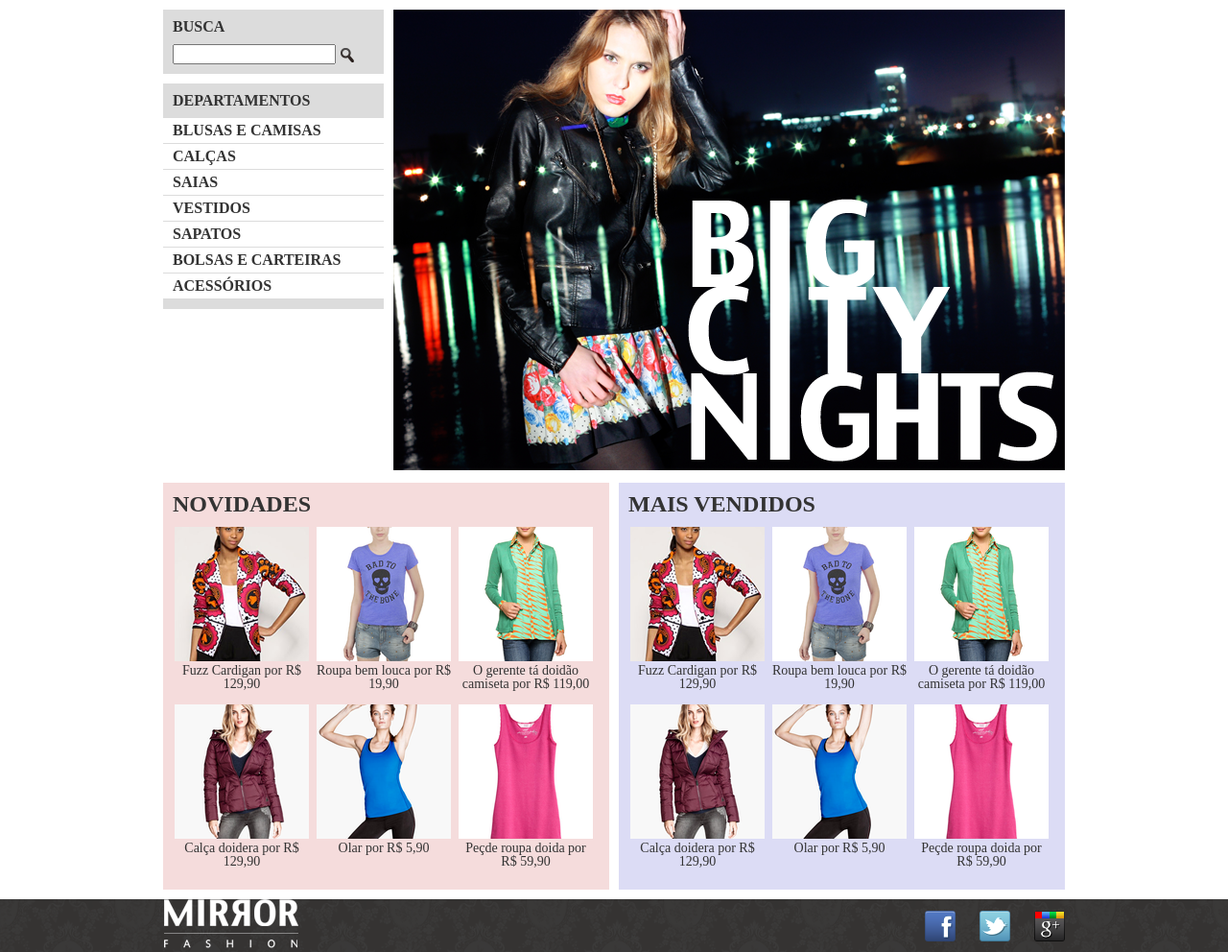
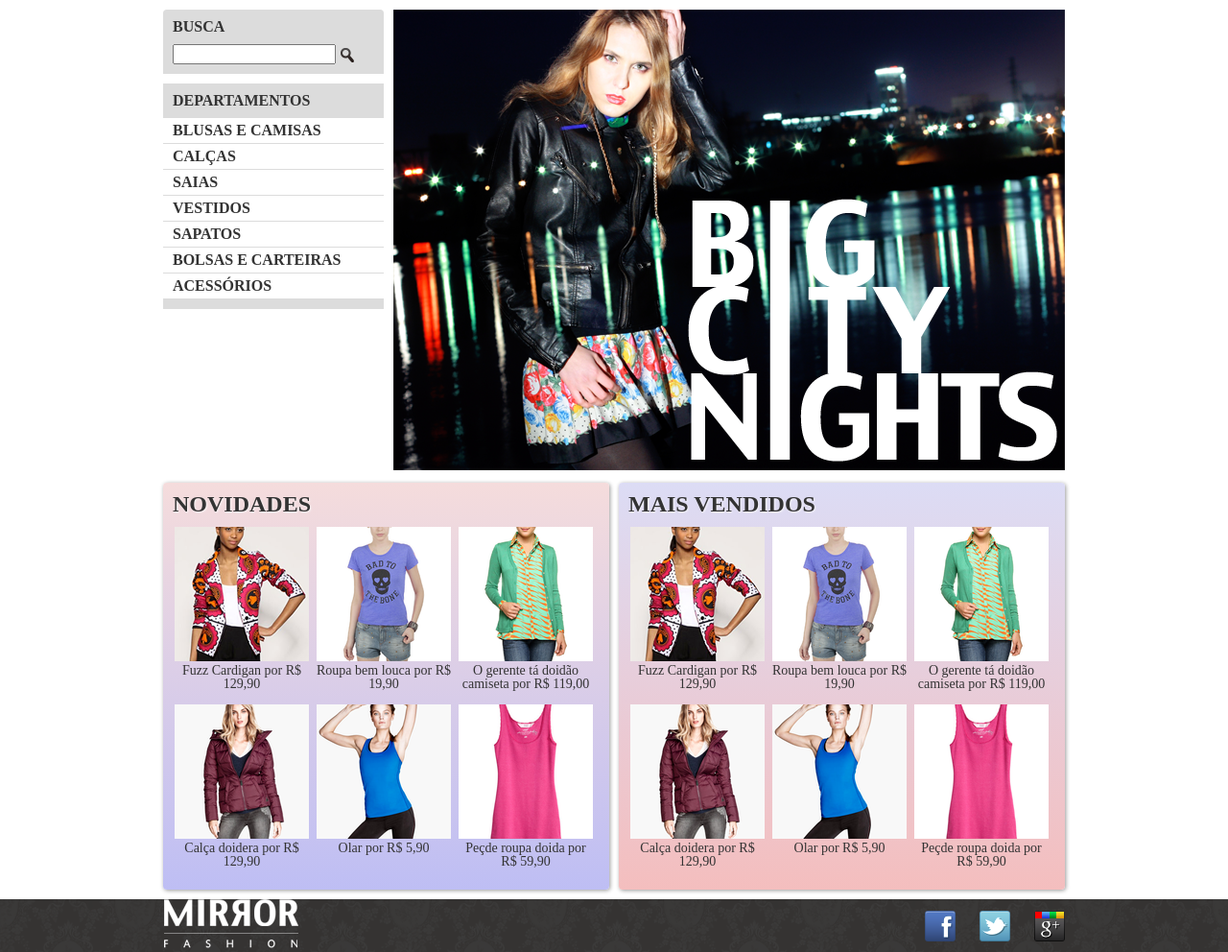
Before and after one commit to gabsferreira/mirrorfashion-final, a PHP site: page / in a window 1280 px wide. Shown: the part 88-1080 px from the top of the page at 96% size. Run offline with PHP 8.4, Linux system fonts and the light colour scheme.

Commit message:
Exercicios 5.13

```diff
--- a/css/estilos.css
+++ b/css/estilos.css
@@ -239,3 +239,36 @@ footer .container {
 .menu-departamentos li li a:before {
     content: '- ';
 }
+
+/* Exercícios 5.13 */
+.painel {
+    border-radius: 4px;
+    box-shadow: 1px 1px 4px  #999; /* x, y, blur, cor */
+}
+
+.busca {
+    border-top-left-radius: 4px;
+    border-top-right-radius: 4px;
+}
+
+/* Deixando as duas formas de fazer a sombra, a segunda usando opacidade */
+.painel h2 {
+    text-shadow: 3px 3px 2px #FFF;
+}
+
+.painel h2 {
+    text-shadow: 1px 1px 2px rgba(255,255,255,0.8);
+}
+
+
+/* gradientes */
+
+.novidades {
+    background-color: #f5dcdc;
+    background: linear-gradient(#f5dcdc, #bebef4);
+}
+
+.mais-vendidos {
+    background: #dcdcf5;
+    background: linear-gradient(#dcdcf5, #f4bebe);
+}
```
